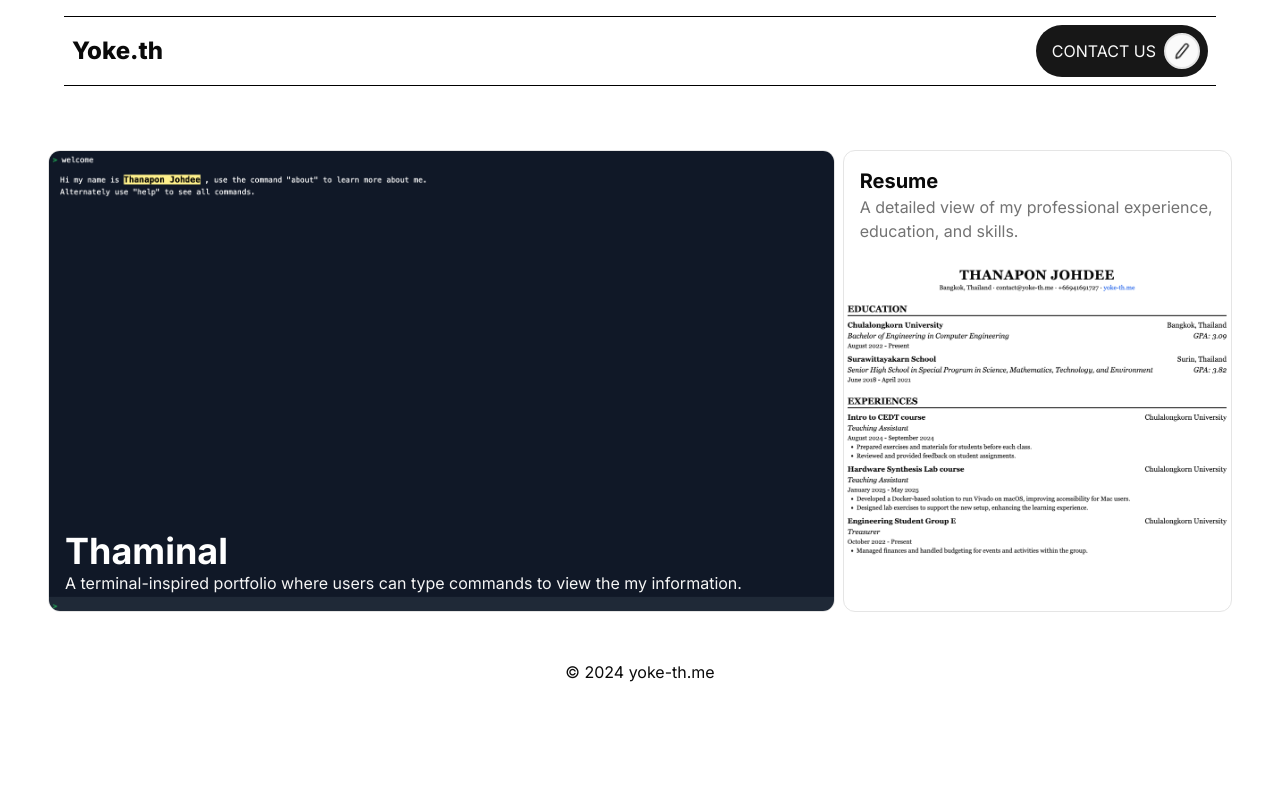
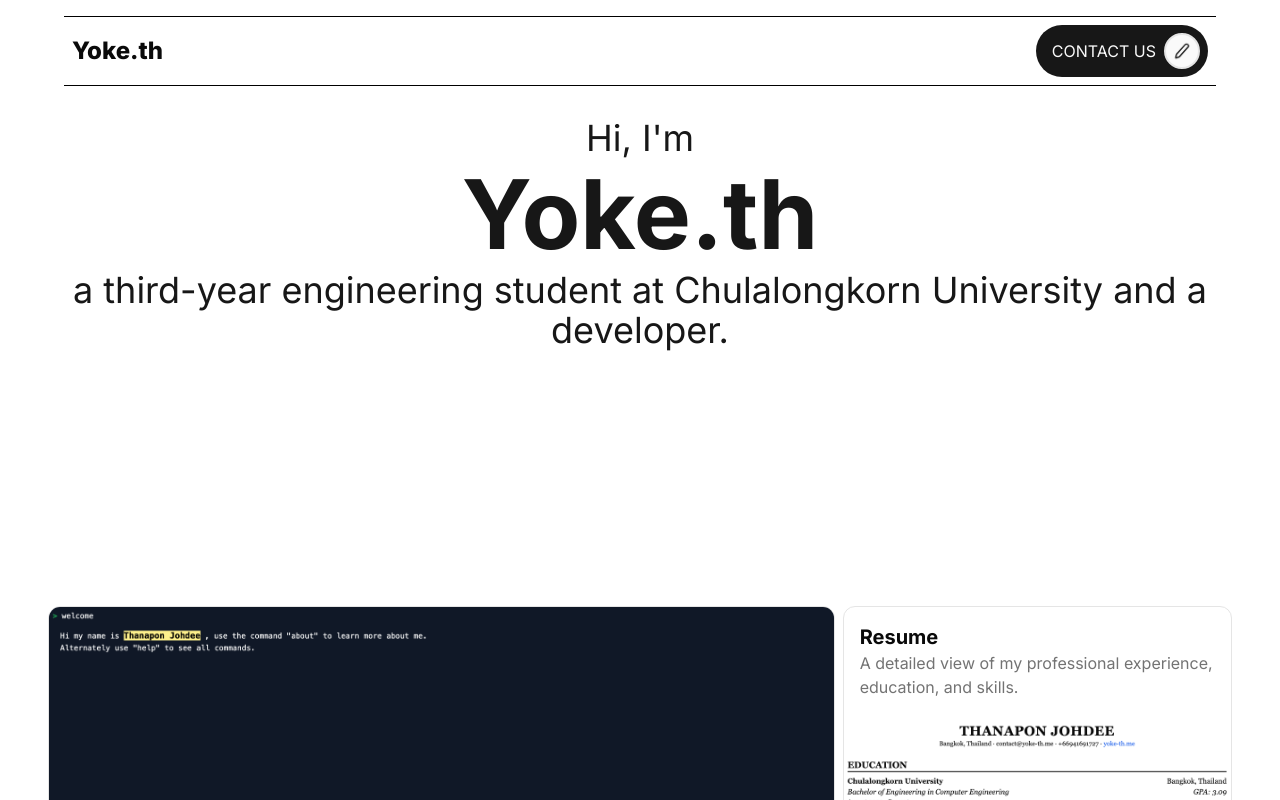
Before and after one commit to yokeTH/yoke-th-me, a Next.js app: page / in a window 1280 px wide. Shown: the top 800 px of the page. Built offline with nearby package versions, Linux system fonts and the light colour scheme.

Commit message:
feat: add HeroSection component to landing page with animated text display

```diff
--- /dev/null
+++ b/src/app/(landing)/Hero.tsx
@@ -0,0 +1,16 @@
+import { CharacterScrambleEffect } from '@/components/CharacterScrambleEffect';
+
+export default function HeroSection() {
+  return (
+    <section className="container mx-auto w-full min-h-[calc(100dvh-360px)]">
+      <div className="flex flex-col my-4 gap-2 w-full text-center text-primary text-4xl transition">
+        <span className="block">Hi, I&apos;m</span>
+        <CharacterScrambleEffect
+          className="font-bold block text-8xl"
+          texts={['Thanapon', 'Yoke.th']}
+        />
+        <span className="block">a third-year engineering student at Chulalongkorn University and a developer.</span>
+      </div>
+    </section>
+  );
+}
--- a/src/app/page.tsx
+++ b/src/app/(landing)/page.tsx
@@ -2,12 +2,14 @@
 import { Navbar } from '@/components/nav/nav';
 import Image from 'next/image';
 import Link from 'next/link';
+import HeroSection from './Hero';
 
 export default function Home() {
   return (
     <div className="min-h-screen">
       <Navbar />
-      <main className="flex flex-col items-center justify-between p-12">
+      <HeroSection />
+      <section className="flex flex-col items-center justify-between p-12">
         <div className="grid grid-cols-3 w-full gap-2">
           <div className="group/card col-span-2 rounded-xl overflow-hidden border relative">
             <Link href={'/terminal'}>
@@ -44,7 +46,7 @@
             </Link>
           </div>
         </div>
-      </main>
+      </section>
       <Footer />
     </div>
   );
```
